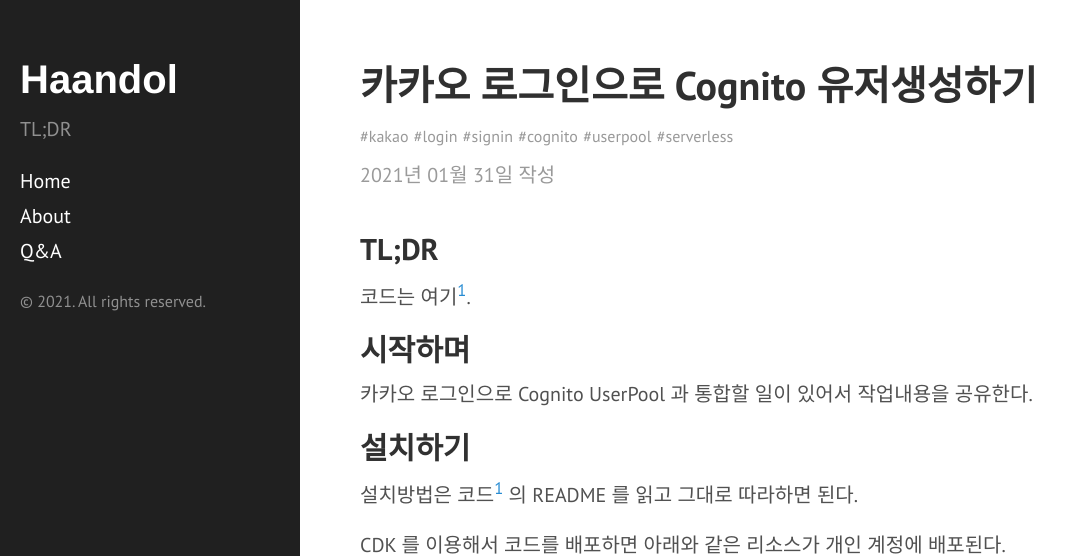
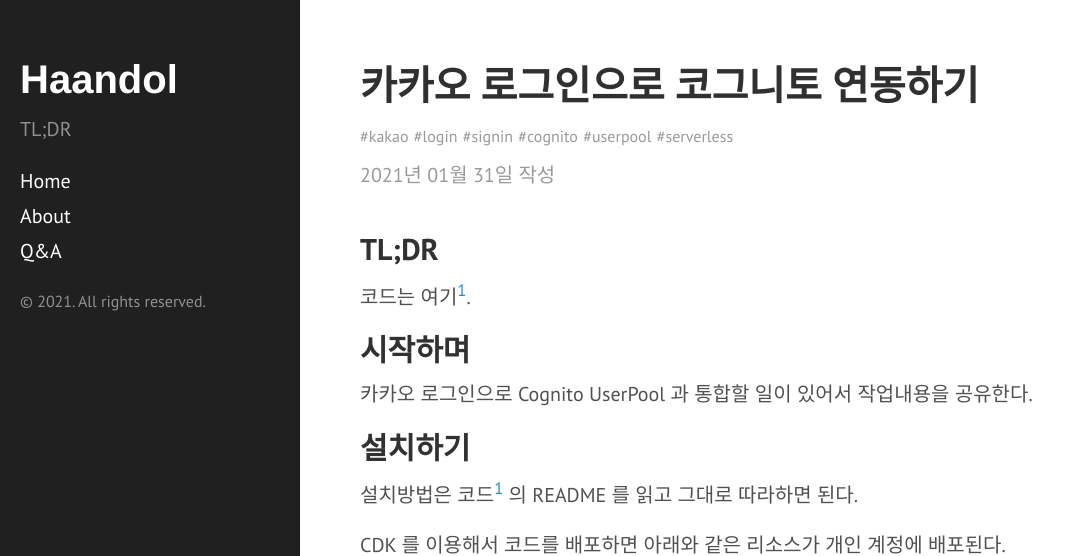
Before and after one commit to haandol/haandol.github.com, a Jekyll site: the page built from _posts/2021-01-31-cognito-kakao-login.md, in a window 1280 px wide and 900 px high, cut to the strip 0-556 px from the top of the window. Shown: the whole strip, without its empty margins (0-1077 px from the left). Built offline with Jekyll 4.4.1, drawn with Linux system fonts in a browser that asks for light colours; comment, search, counter and statistics services are not loaded.

Commit message:
modify title

```diff
--- a/_posts/2021-01-31-cognito-kakao-login.md
+++ b/_posts/2021-01-31-cognito-kakao-login.md
@@ -1,6 +1,6 @@
 ---
 layout: post
-title: 카카오 로그인으로 Cognito 유저생성하기
+title: 카카오 로그인으로 코그니토 연동하기
 excerpt: Integrate Kakaotalk signin to Cognito Userpool
 author: vincent
 email: ldg55d@gmail.com
```
